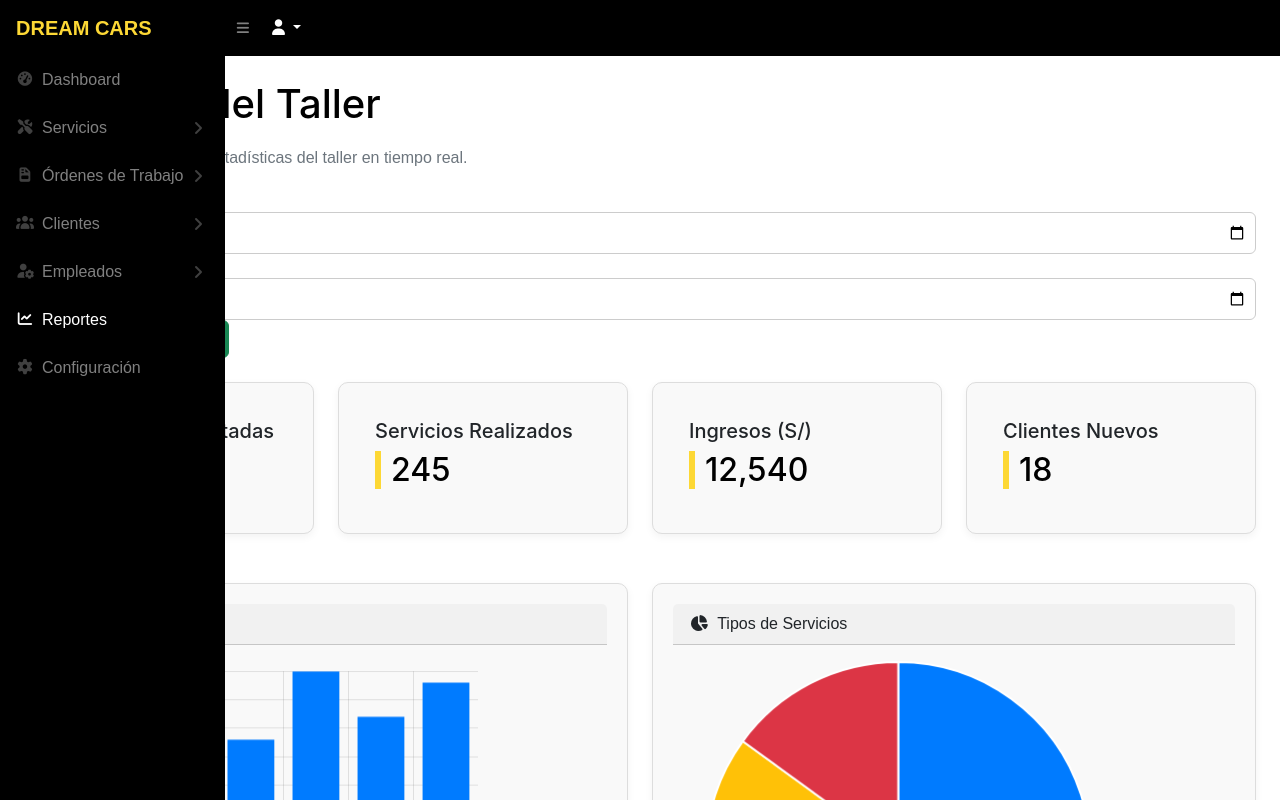
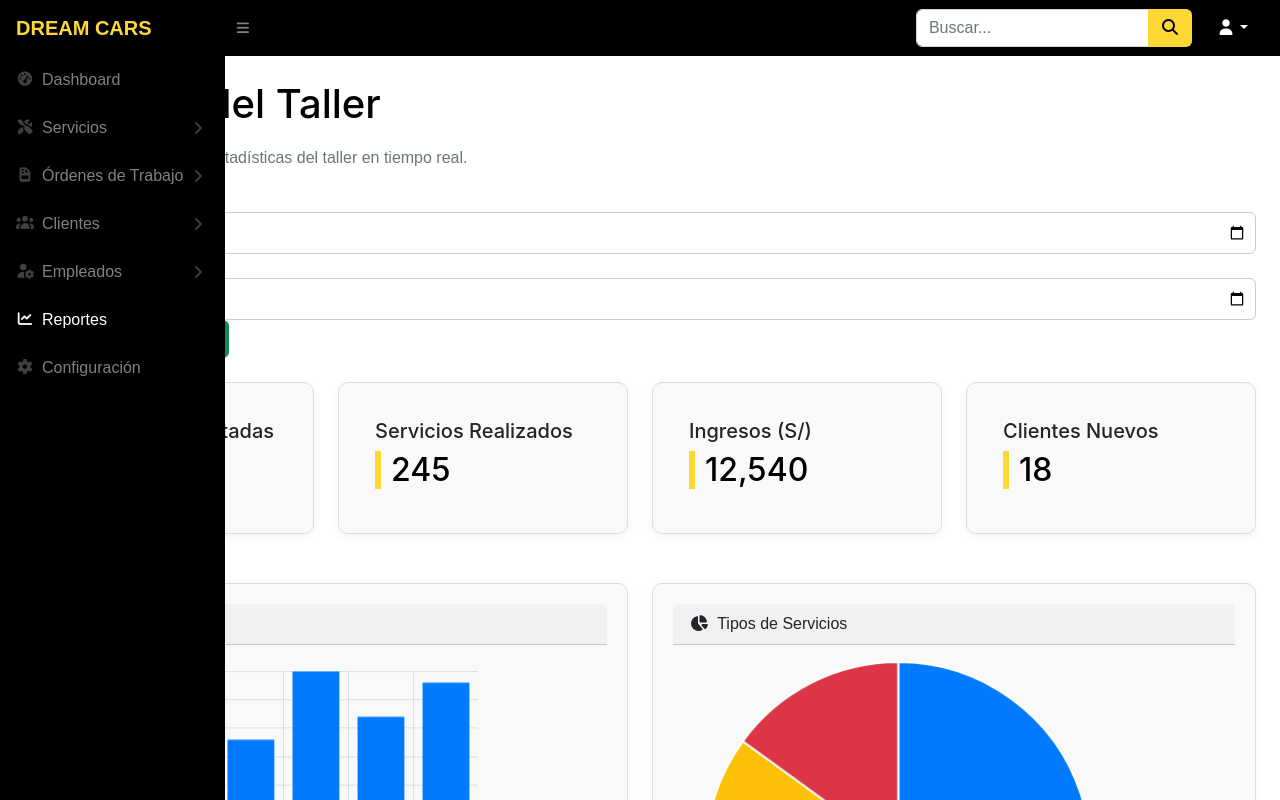
Before and after one commit to Mauro-Contreras/Proyecto_Calidad_Front, a React (Vite) app: page /admin/reportes in a window 1280 px wide. Shown: the top 800 px of the page. Built offline with nearby package versions, Linux system fonts and the light colour scheme; sample sign-in values are in the browser's storage.

Commit message:
Update Reportes.jsx

```diff
--- a/src/pages/admin/Reportes/Reportes.jsx
+++ b/src/pages/admin/Reportes/Reportes.jsx
@@ -71,10 +71,10 @@ const Reportes = () => {
 
 
   return (
-    <div className="sb-nav-fixed">
-      {/* Navbar Superior */}
+      <div className="sb-nav-fixed">
+      {/* NAVBAR SUPERIOR */}
       <nav className="sb-topnav navbar navbar-expand navbar-dark bg-dark">
-        <a className="navbar-brand ps-3" href="/index">
+        <a className="navbar-brand ps-3" href="#">
           DREAM CARS
         </a>
         <button
@@ -84,6 +84,22 @@ const Reportes = () => {
           <i className="fas fa-bars"></i>
         </button>
 
+        {/* BUSCADOR */}
+        <form className="d-none d-md-inline-block form-inline ms-auto me-0 me-md-3 my-2 my-md-0">
+          <div className="input-group">
+            <input
+              className="form-control"
+              type="text"
+              placeholder="Buscar..."
+              aria-label="Search"
+            />
+            <button className="btn btn-primary" type="button">
+              <i className="fas fa-search"></i>
+            </button>
+          </div>
+        </form>
+
+        {/* USUARIO */}
         <ul className="navbar-nav ms-auto ms-md-0 me-3 me-lg-4">
           <li className="nav-item dropdown">
             <a
@@ -114,7 +130,7 @@ const Reportes = () => {
                 <hr className="dropdown-divider" />
               </li>
               <li>
-                <a className="dropdown-item" href="#">
+                <a className="dropdown-item" href="/login">
                   Cerrar Sesión
                 </a>
               </li>
```
